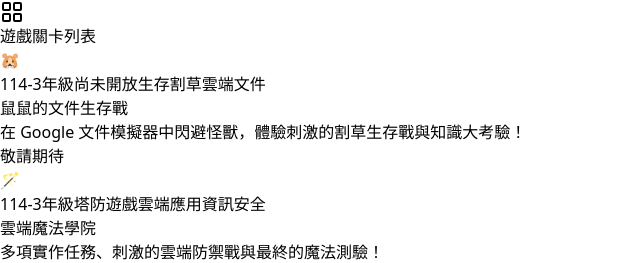
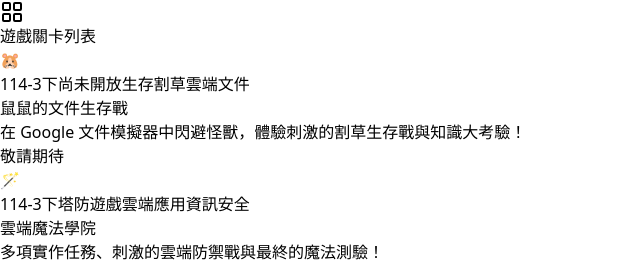
Before and after one commit to always77798-dot/computer-class-games, a React (Vite) app: page / in a window 1280 px wide. Shown: the part 492-755 px from the top of the page, without its empty margins (0-640 px from the left). Built offline with nearby package versions, Linux system fonts and the light colour scheme.

Commit message:
Update tags for various activities to '114-3下'

```diff
--- a/src/App.jsx
+++ b/src/App.jsx
@@ -20,7 +20,7 @@
     description: '在 Google 文件模擬器中閃避怪獸，體驗刺激的割草生存戰與知識大考驗！',
     icon: <span className="text-4xl leading-none">🐹</span>,
     color: 'bg-amber-100 border-amber-400 text-amber-800',
-    tags: ['114-3年級', '尚未開放', '生存割草', '雲端文件'],
+    tags: ['114-3下', '尚未開放', '生存割草', '雲端文件'],
     disabled: true
   },
   {
@@ -29,7 +29,7 @@
     description: '多項實作任務、刺激的雲端防禦戰與最終的魔法測驗！',
     icon: <span className="text-4xl leading-none">🪄</span>,
     color: 'bg-indigo-100 border-indigo-400 text-indigo-800',
-    tags: ['114-3年級', '塔防遊戲', '雲端應用', '資訊安全'],
+    tags: ['114-3下', '塔防遊戲', '雲端應用', '資訊安全'],
     disabled: false
   },
   {
@@ -38,7 +38,7 @@
     description: '認識 ChatGPT、Gemini、Copilot 等 AI 英雄，並透過闖關與問答完成測驗！',
     icon: <Sparkles className="w-8 h-8 text-yellow-500" />,
     color: 'bg-gradient-to-br from-indigo-400 to-purple-800 text-white border-transparent',
-    tags: ['114-3年級', '動作闖關', 'AI模型知識'],
+    tags: ['114-3下', '動作闖關', 'AI模型知識'],
     disabled: false
   },
   { // 修正了原本這裡多一個 { 的語法錯誤
@@ -47,7 +47,7 @@
     description: '潛入網路世界！跟著特務一起學習精準搜尋、建立百寶箱與無痕隱身術。',
     icon: <span className="text-4xl leading-none">🕵️‍♂️</span>,
     color: 'bg-emerald-100 border-emerald-400 text-emerald-800',
-    tags: ['114-3年級', '滑塊拼圖', '隱私安全', '瀏覽器'],
+    tags: ['114-3下', '滑塊拼圖', '隱私安全', '瀏覽器'],
     disabled: false
   },
   {
@@ -56,7 +56,7 @@
   description: '跟著特務一起完成 4 項基地訓練：攔截IP、視窗縮放、自訂Chrome與引擎測速！',
   icon: <span className="text-4xl leading-none">🚀</span>,
   color: 'bg-blue-100 border-blue-400 text-blue-800',
-  tags: ['114-3年級', '互動闖關', '瀏覽器','網路知識'],
+  tags: ['114-3下', '互動闖關', '瀏覽器','網路知識'],
   disabled: false
 }
 ];
```
